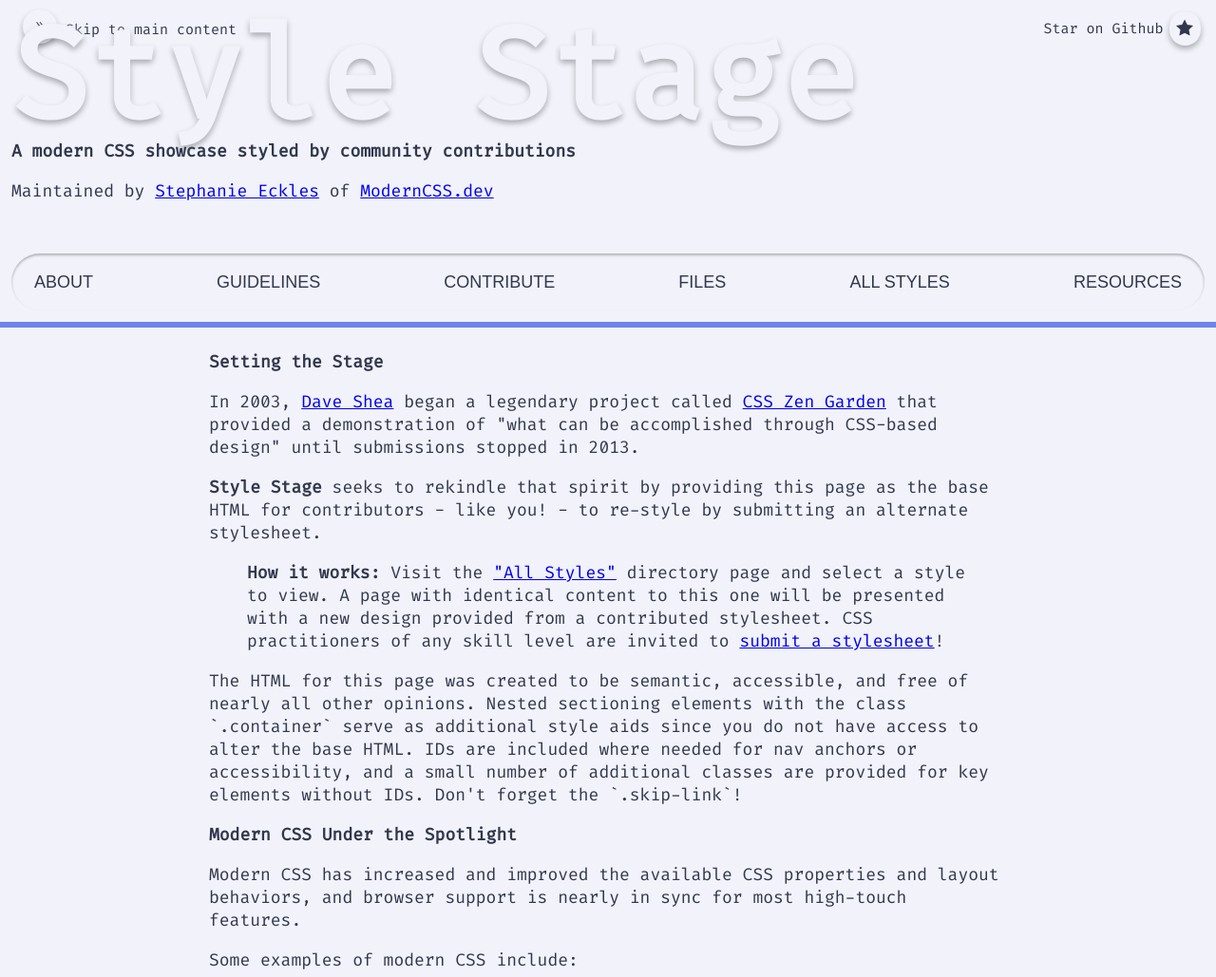
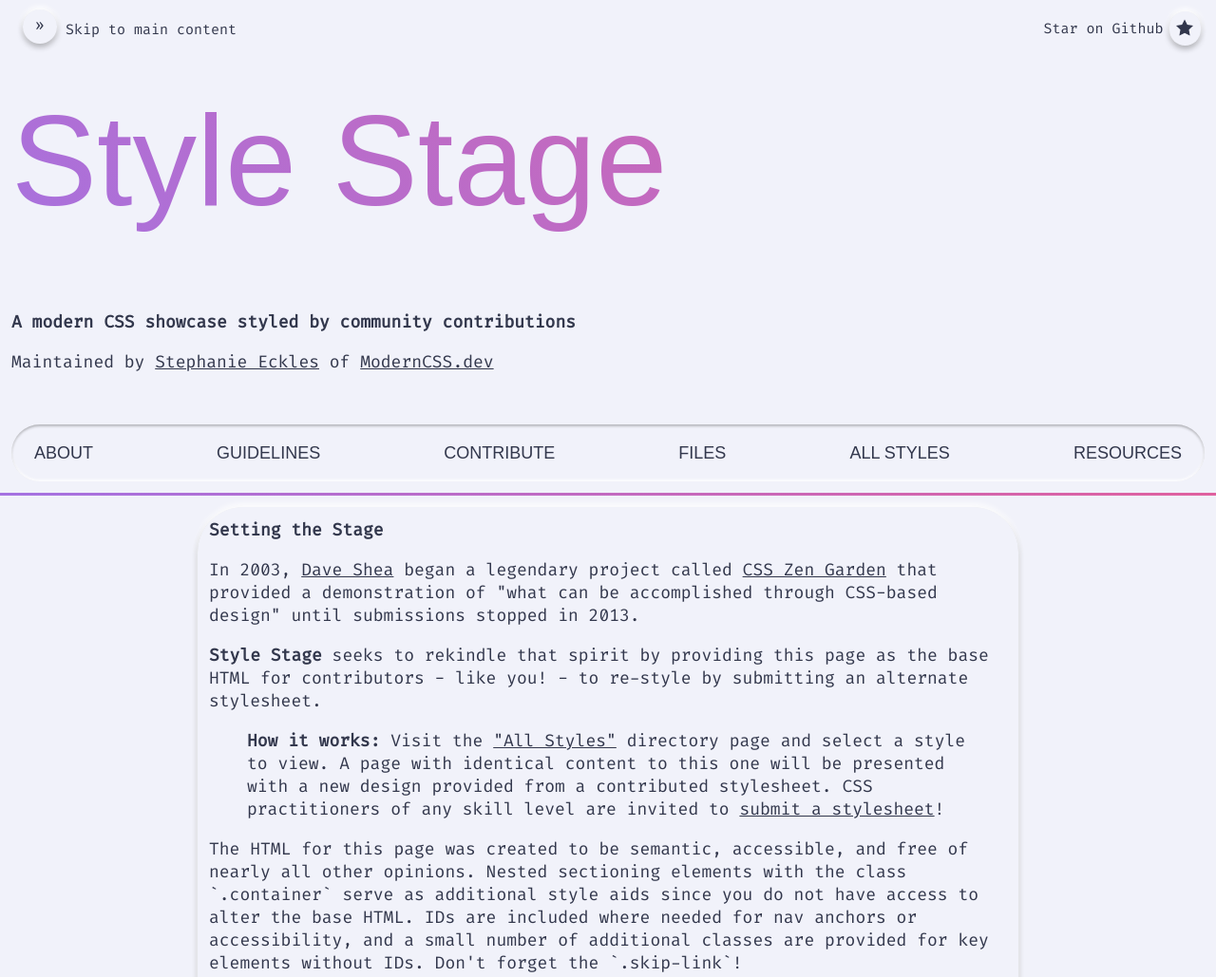
Before and after one commit to ryanfiller/style-stage, a plain HTML site: page src/index.html in a window 1280 px wide. Shown: the top 1029 px of the page at 95% size. Drawn offline with nearby package versions, Linux system fonts and the light colour scheme; files that its build step writes are made by us from their sources; a web font is replaced by a local one.

Commit message:
add gradient

```diff
--- a/src/sass/_fonts.scss
+++ b/src/sass/_fonts.scss
@@ -12,3 +12,14 @@
   font-family: 'Fira Code', monospace;
   font-weight: $weight;
 }
+
+a {
+  color: var(--color-text);
+  transition: var(--transition);
+
+  &:hover,
+  &:focus,
+  &:active {
+    color: var(--color-highlight);
+  }
+}
--- a/src/sass/_functions.scss
+++ b/src/sass/_functions.scss
@@ -70,6 +70,13 @@
   max-width: 65rem;
 }
 
+@mixin gradient-text {
+  color: var(--color-highlight1);
+  background: var(--gradient);
+  -webkit-background-clip: text;
+  -webkit-text-fill-color: transparent;
+}
+
 @mixin raised() {
   position: relative;
 
--- a/src/sass/_variables.scss
+++ b/src/sass/_variables.scss
@@ -1,20 +1,22 @@
 :root {
   --color-text: #32374c;
   --color-background: #f1f2fa;
-  --color-highlight: #6c85ed;
+  --color-highlight1: #a572e1;
+  --color-highlight2: #e0619e;
+  --color-highlight: var(--color-highlight1);
+  --gradient: linear-gradient(45deg, var(--color-highlight1), var(--color-highlight2));
 
   --corners: 2rem;
-  --min-width: 40ch;
+  --min-width: 50ch;
   --max-width: 80ch;
   --padding: 1rem;
 
   --shadow: rgba(0, 0, 0, .33);
-  --highlight: rgba(255, 255, 255, .33);
+  --highlight: rgba(255, 255, 255, 1);
 
   @media (prefers-color-scheme: dark) {
     --color-text: #f1f2fa;
     --color-background: #32374c;
-    // --color-highlight: #6c96fa;
 
     --shadow: rgba(0, 0, 0, 1);
     --highlight: rgba(255, 255, 255, .25);
--- a/src/sass/components/_buttons.scss
+++ b/src/sass/components/_buttons.scss
@@ -13,7 +13,7 @@
 
   &:hover,
   &:focus {
-    color: var(--color-highlight);
+    color: var(--color-highlight1);
     transform: scale(105%);
 
     &:before {
--- a/src/sass/components/_header.scss
+++ b/src/sass/components/_header.scss
@@ -1,24 +1,13 @@
 header {
   // display: flex;
-  // background: var(--color-highlight);
-
-  // .container {
-  //   background: var(--color-background);
-  //   @include raised;
-  //   padding: var(--padding);
-
-  //   border-radius: calc(2 * var(--corners));
-  //   &:before {
-  //     border-radius: calc(2 * var(--corners));
-  //   }
-  // }
+  // background: var(--color-highlight1);
 
   h1 {
+    @include font-header;
     @include font-size(calc(10vw + 2.5em), 7.5em, 7.5em);
+    font-weight: 300;
     line-height: 1;
-    color: var(--text-background);
-    color: var(--color-background);
-    text-shadow: var(--shadow-raised);
+    @include gradient-text;
   }
 
   // h2 {
@@ -74,4 +63,10 @@
   //     grid-area: small3;
   //   }
   // }
+
+  @include nav() {
+    h1 {
+      padding: 7.5rem 0;
+    }
+  }
 }
--- /dev/null
+++ b/src/sass/components/_main.scss
@@ -0,0 +1,27 @@
+main {
+  @include raised;
+}
+
+main,
+main:before,
+main:after {
+  border-radius: 4rem;
+}
+
+// main {
+//   padding-top: 5vh;
+//   padding-bottom: 5vh;
+// }
+//   main:focus {
+//     outline: none;
+//   }
+//   main h3 {
+//     color: var(--color-primary);
+//   }
+
+// #main h2 {
+//   background-color: var(--color-secondary);
+//   align-self: center;
+//   color: var(--color-background);
+//   padding: 0.25em 0.5em;
+// }
--- a/src/sass/components/_nav.scss
+++ b/src/sass/components/_nav.scss
@@ -21,9 +21,10 @@
         color: var(--color-text);
         text-decoration: none;
         &:hover,
+        &:active,
         &:focus {
           outline: none;
-          color: var(--color-highlight);
+          color: var(--color-highlight1);
         }
       }
     }
@@ -31,7 +32,18 @@
 
   @include nav() {
     padding: var(--padding);
-    border-bottom: calc(.5 * var(--padding)) solid var(--color-highlight);
+    border-bottom: calc(.25 * var(--padding)) solid var(--color-highlight);
+
+    // overlap with border bottom
+    &:before {
+      content: '';
+      display: block;
+      width: 100%;
+      height: calc(.25 * var(--padding));
+      background: var(--gradient);
+      position: absolute;
+      top: 100%;
+    }
 
     &:after {
       content: '';
@@ -62,19 +74,19 @@
           text-transform: uppercase;
 
           @include button;
-          &:before,
-          &:after {
-            background-color: var(--color-background);
-          }
 
           &:not(:hover):before,
-          &:not(:focus):before {
+          &:not(:focus):before,
+          &:not(:active):before {
             opacity: 0;
           }
 
-          &:hover:before,
-          &:focus:before {
-            opacity: 1;
+          &:hover,
+          &:focus,
+          &:active {
+            &:before {
+              opacity: 1;
+            }
           }
         }
       }
--- a/src/sass/components/_skip-link.scss
+++ b/src/sass/components/_skip-link.scss
@@ -9,6 +9,7 @@
   display: inline-flex;
   align-items: center;
   @include button;
+  z-index: 100;
 
 
   &:hover,
@@ -22,6 +23,9 @@
 
   &:before,
   &:after {
+    // undo gradient
+    -webkit-text-fill-color: initial;
+    color: currentColor;
     content: '»';
     font-size: 1.125em;
     height: 2.125em;
@@ -29,5 +33,6 @@
     top: -.125em;
     right: 2.5em;
     padding: .5em .75em;
+    z-index: -1;
   }
 }
--- a/src/sass/style.scss
+++ b/src/sass/style.scss
@@ -37,13 +37,6 @@
 //   font-size: var(--font-size-h2);
 //   font-size: clamp(2rem, 4vw, var(--font-size-h2));
 //   text-align: center;
-// }
-
-// #main h2 {
-//   background-color: var(--color-secondary);
-//   align-self: center;
-//   color: var(--color-background);
-//   padding: 0.25em 0.5em;
 // }
 
 // h3 {
@@ -141,16 +134,7 @@
 //   font-weight: var(--font-weight-strong);
 // }
 
-// main {
-//   padding-top: 5vh;
-//   padding-bottom: 5vh;
-// }
-//   main:focus {
-//     outline: none;
-//   }
-//   main h3 {
-//     color: var(--color-primary);
-//   }
+@import './components/_main';
 
 // article section {
 //   display: flex;
```
